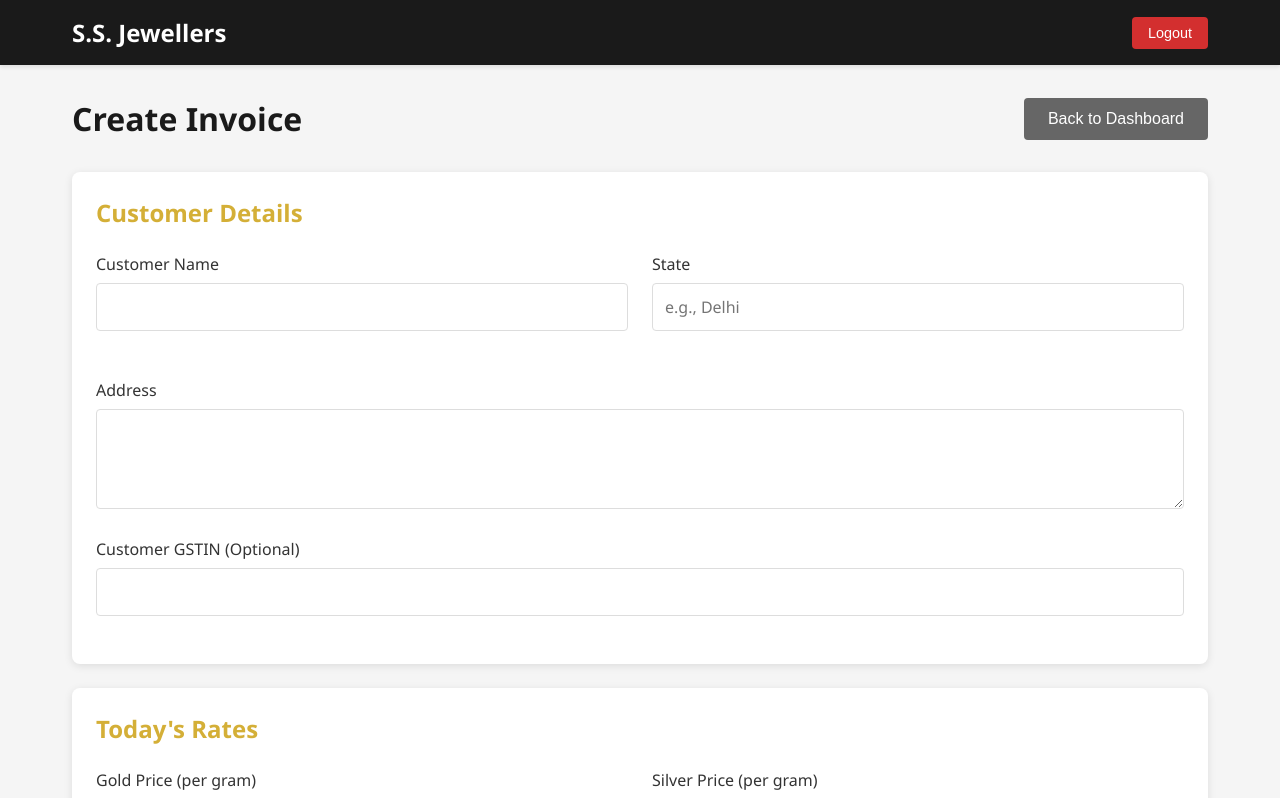
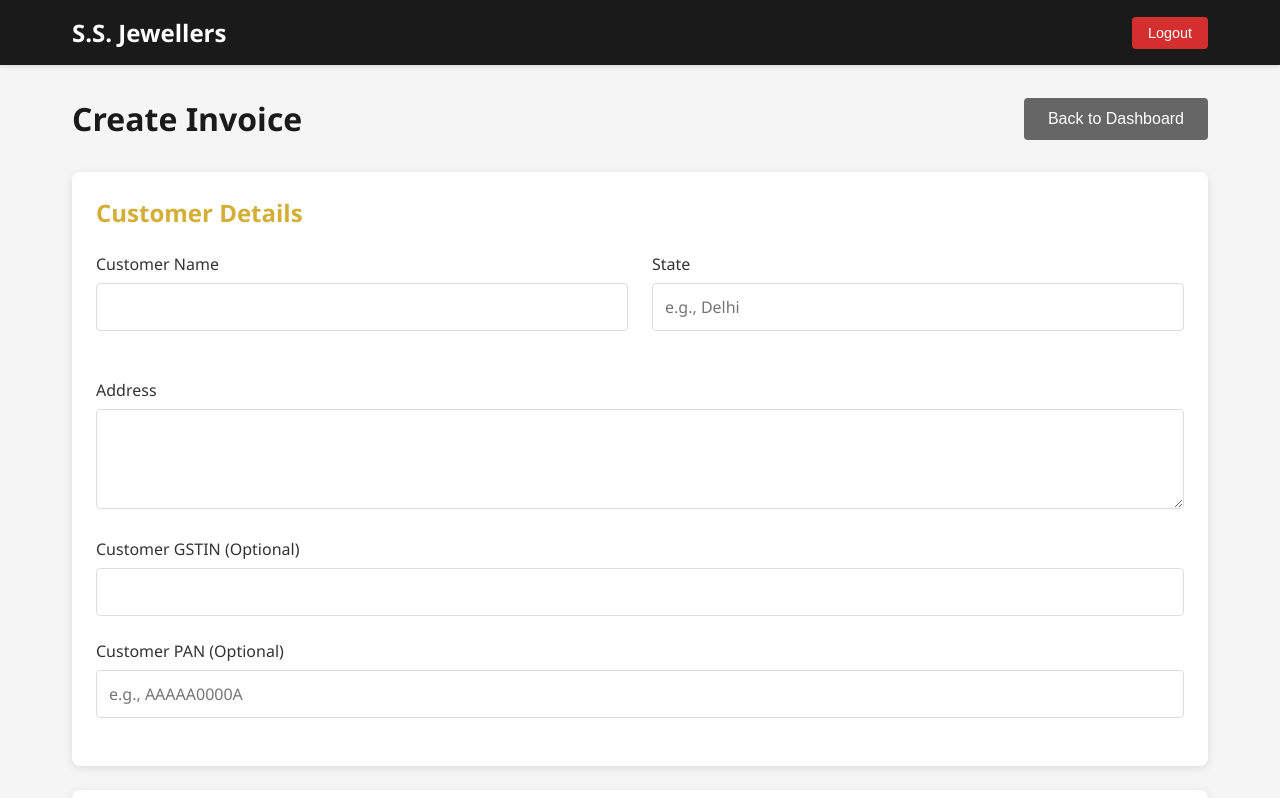
Before and after one commit to shivamanand1992-creator/jewellery-invoicing, a React app: page /create-invoice in a window 1280 px wide. Shown: the top 798 px of the page. Built offline with nearby package versions, Linux system fonts and the light colour scheme; sample sign-in values are in the browser's storage.

Commit message:
Feature: Add Customer PAN field to invoices

```diff
--- a/src/pages/CreateInvoice.js
+++ b/src/pages/CreateInvoice.js
@@ -7,6 +7,7 @@ function CreateInvoice({ token }) {
   const [customerAddress, setCustomerAddress] = useState('');
   const [customerState, setCustomerState] = useState('');
   const [customerGstin, setCustomerGstin] = useState('');
+  const [customerPan, setCustomerPan] = useState('');
   const [goldPrice, setGoldPrice] = useState('');
   const [silverPrice, setSilverPrice] = useState('');
   const [items, setItems] = useState([
@@ -46,6 +47,7 @@ function CreateInvoice({ token }) {
           customer_address: customerAddress,
           customer_state: customerState,
           customer_gstin: customerGstin,
+          customer_pan: customerPan,
           gold_price: parseFloat(goldPrice),
           silver_price: parseFloat(silverPrice),
           items: items.map(item => ({
@@ -125,6 +127,18 @@ function CreateInvoice({ token }) {
               type="text"
               value={customerGstin}
               onChange={(e) => setCustomerGstin(e.target.value)}
+              disabled={loading}
+            />
+          </div>
+
+          <div className="form-group">
+            <label>Customer PAN (Optional)</label>
+            <input
+              type="text"
+              value={customerPan}
+              onChange={(e) => setCustomerPan(e.target.value)}
+              placeholder="e.g., AAAAA0000A"
+              maxLength="10"
               disabled={loading}
             />
           </div>
--- a/src/pages/ViewInvoice.js
+++ b/src/pages/ViewInvoice.js
@@ -124,6 +124,7 @@ function ViewInvoice({ token }) {
           {invoice.customer_address && <p>{invoice.customer_address}</p>}
           {invoice.customer_state && <p>State: {invoice.customer_state}</p>}
           {invoice.customer_gstin && <p>GSTIN: {invoice.customer_gstin}</p>}
+          {invoice.customer_pan && <p>PAN: {invoice.customer_pan}</p>}
         </div>
 
         <table className="invoice-table">
```
Also changed, not shown: server.js (+4 -3 lines), 1 other file (tests, documents, lock files or other folders).
